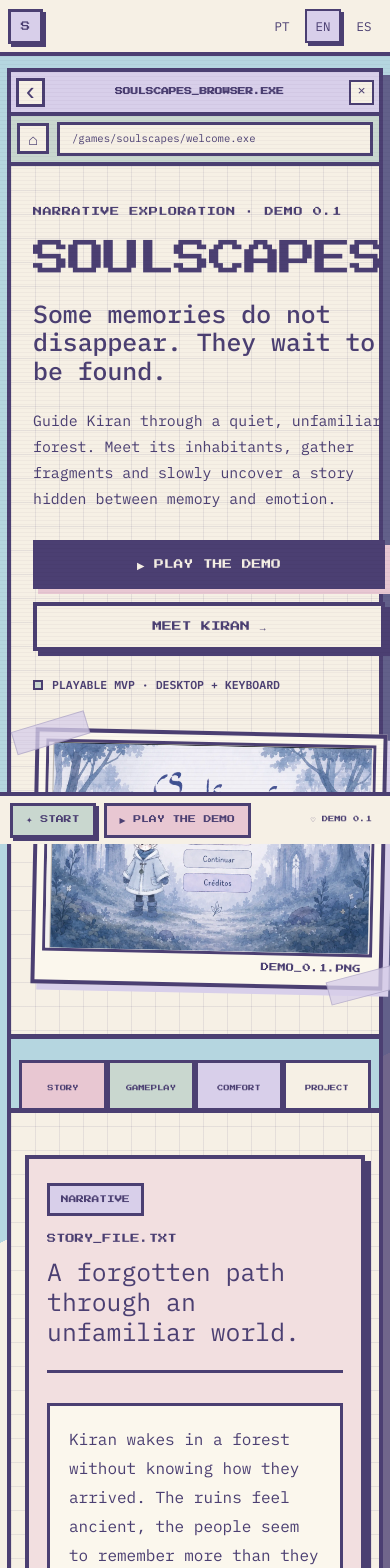
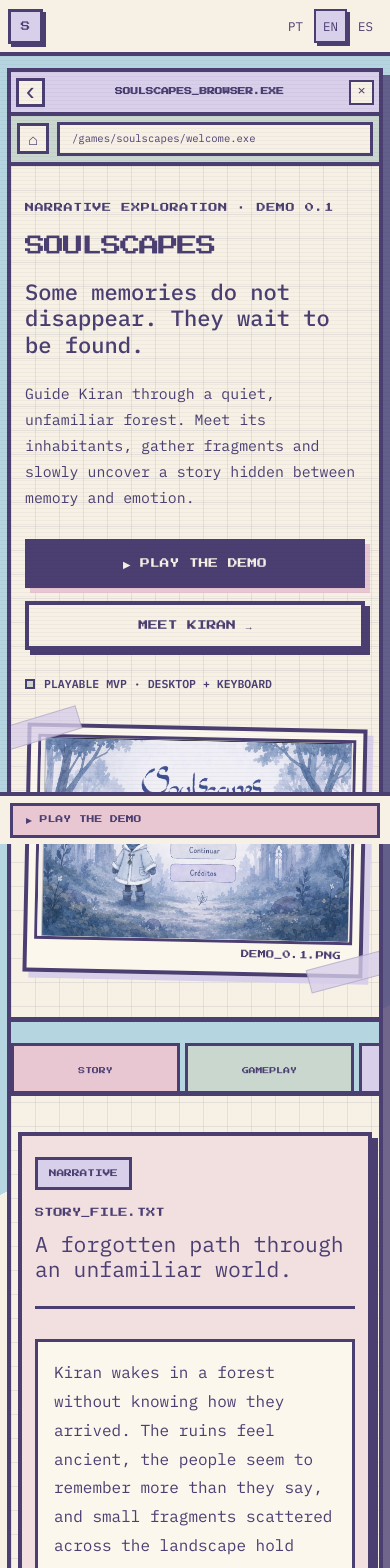
Before and after one commit to Lime4idan/soulscapes-landing-page, a Next.js app: page / in a window 390 px wide. Shown: the top 1568 px of the page. Built offline with nearby package versions, Linux system fonts and the light colour scheme.

Commit message:
Improve mobile layout

```diff
--- a/app/globals.css
+++ b/app/globals.css
@@ -159,8 +159,9 @@ img { max-width: 100%; }
   .system-menu, .system-path { display: none; }
   .language-switch { margin-left: auto; }
   .language-switch button { min-width: 36px; padding-inline: 4px; }
-  .browser-window { border-width: 4px; box-shadow: 7px 7px 0 color-mix(in srgb, var(--purple) 78%, transparent); }
-  .window-titlebar { min-height: 44px; grid-template-columns: 34px 1fr auto; padding: 5px; font-size: .48rem; }
+  .browser-window { min-width: 0; overflow: hidden; border-width: 4px; box-shadow: 7px 7px 0 color-mix(in srgb, var(--purple) 78%, transparent); }
+  .window-titlebar { min-height: 44px; grid-template-columns: 34px minmax(0, 1fr) auto; padding: 5px; font-size: .48rem; }
+  .window-titlebar > span { min-width: 0; overflow: hidden; text-overflow: ellipsis; white-space: nowrap; }
   .back-button { width: 29px; height: 29px; }
   .window-controls i { width: 25px; height: 25px; border-width: 2px; }
   .window-controls i:nth-child(1), .window-controls i:nth-child(2) { display: none; }
@@ -168,30 +169,43 @@ img { max-width: 100%; }
   .browser-bar > span { min-height: 31px; }
   .browser-bar > span:last-child { display: none; }
   .browser-bar > span:nth-child(2) { font-size: .66rem; }
-  .hero-section { padding: 38px 22px 47px; gap: 38px; }
-  .hero-copy h1 { font-size: clamp(1.72rem, 9.5vw, 2.55rem); }
-  .hero-copy h2 { font-size: 1.55rem; }
+  .hero-section { min-width: 0; padding: 34px 17px 42px; gap: 34px; }
+  .hero-copy, .paper-photo { min-width: 0; }
+  .hero-copy h1 { max-width: 100%; overflow-wrap: anywhere; font-size: clamp(1.32rem, 7vw, 1.85rem); line-height: 1.28; letter-spacing: -.07em; }
+  .hero-copy h2 { font-size: 1.38rem; line-height: 1.2; }
   .lead { font-size: .93rem; }
   .hero-actions { align-items: stretch; flex-direction: column; }
   .retro-button { width: 100%; }
   .paper-photo { padding: 7px 7px 29px; box-shadow: 6px 6px 0 var(--lavender); }
-  .folder-tabs { min-height: 79px; padding: 14px 8px 0; grid-template-columns: repeat(4, minmax(0, 1fr)); overflow: hidden; }
-  .folder-tabs a { min-height: 48px; padding: 14px 4px 9px; border-width: 3px; font-size: .39rem; }
-  .content-card { margin: 42px 14px; padding: 24px 18px; box-shadow: 6px 6px 0 var(--purple); }
+  .folder-tabs { min-height: 79px; padding: 14px 8px 0; display: flex; gap: 5px; overflow-x: auto; overflow-y: hidden; scroll-snap-type: x proximity; scrollbar-width: thin; }
+  .folder-tabs a { min-height: 48px; flex: 0 0 43%; padding: 14px 6px 9px; scroll-snap-align: start; border-width: 3px; font-size: .43rem; }
+  .content-card { min-width: 0; margin: 36px 10px; padding: 21px 15px; box-shadow: 6px 6px 0 var(--purple); }
+  .content-card * { min-width: 0; }
   .card-heading { align-items: flex-start; flex-direction: column-reverse; gap: 16px; }
-  .card-heading h2 { font-size: 1.55rem; }
+  .card-heading h2 { overflow-wrap: anywhere; font-size: 1.34rem; }
   .story-grid, .sensory-grid, .project-grid { grid-template-columns: 1fr; }
   .text-panel, .route-panel, .sensory-copy, .project-copy { padding: 19px; }
   .gameplay-grid { grid-template-columns: 1fr; }
   .gameplay-item { min-height: 0; }
   .controls-panel dl { grid-template-columns: 1fr 1fr; }
   .project-meta { grid-template-columns: 1fr; }
-  .final-card { margin: 48px 14px; padding: 41px 19px; box-shadow: 7px 7px 0 var(--blush); }
+  .final-card { min-width: 0; margin: 42px 10px; padding: 36px 17px; box-shadow: 7px 7px 0 var(--blush); }
+  .final-card h2 { overflow-wrap: anywhere; font-size: 1.8rem; }
   .final-card .retro-button { width: 100%; }
   .site-footer { padding: 18px; align-items: flex-start; flex-direction: column; }
-  .task-item { display: none; }
-  .play-task { display: inline-flex; }
-  .task-status { font-size: .39rem; }
+  .start-button, .task-item, .task-status { display: none; }
+  .play-task { width: auto; display: inline-flex; flex: 1; }
+}
+
+@media (max-width: 390px) {
+  .language-switch { gap: 2px; }
+  .language-switch button { min-width: 33px; }
+  .hero-section { padding-inline: 14px; }
+  .hero-copy h1 { font-size: 1.28rem; }
+  .content-card { margin-inline: 7px; padding-inline: 13px; }
+  .text-panel, .route-panel, .sensory-copy, .project-copy, .gameplay-item, .controls-panel { padding: 16px; }
+  .controls-panel dl { grid-template-columns: 1fr; }
+  .folder-tabs a { flex-basis: 48%; }
 }
 
 @media (prefers-reduced-motion: reduce) {
```
